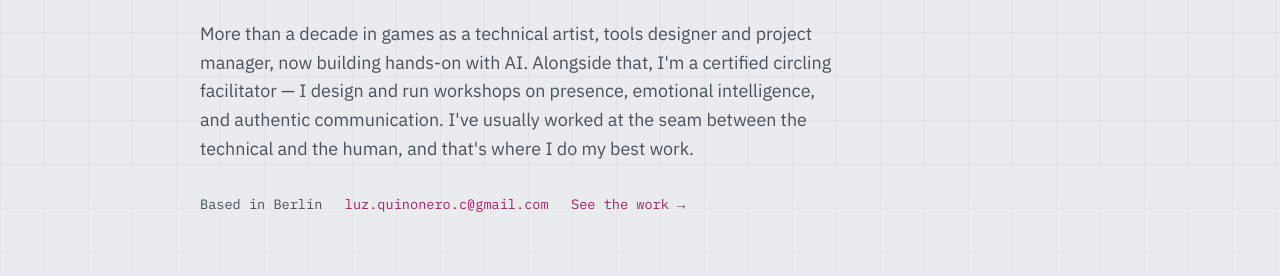
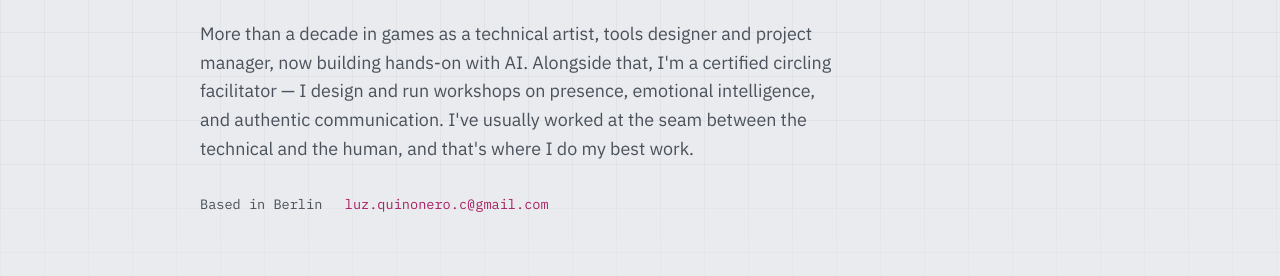
Before and after one commit to hikarinessa/portfolio, a plain HTML site: page cv.html in a window 1280 px wide. Shown: the part 364-640 px from the top of the page. Drawn offline with Linux system fonts and the light colour scheme.

Commit message:
CV: drop redundant hero 'See the work' link
Header nav already links to the work page; keep only the contextual
'See the projects' link in the Independent projects entry.

Co-Authored-By: Claude Opus 4.8 (1M context) <noreply@anthropic.com>

```diff
--- a/cv.html
+++ b/cv.html
@@ -42,7 +42,6 @@
       <div class="cv-contact">
         <span>Based in Berlin</span>
         <a href="mailto:luz.quinonero.c@gmail.com">luz.quinonero.c@gmail.com</a>
-        <a href="index.html">See the work →</a>
       </div>
     </section>
 
```
